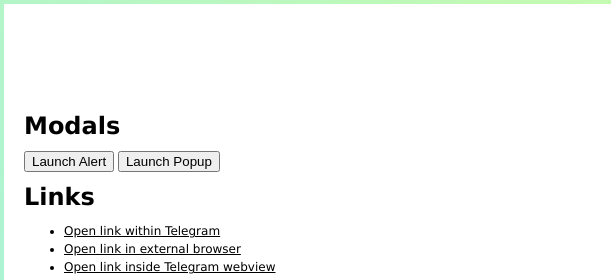
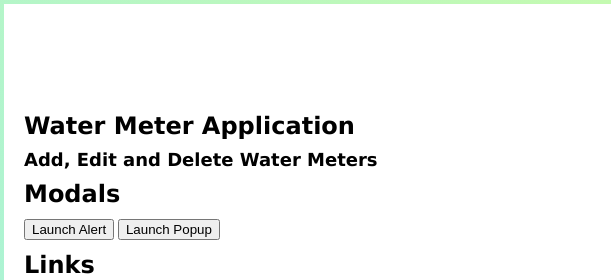
Before and after one commit to michaeljvr11/automatic-potato, a plain HTML site: page index.html in a window 1280 px wide. Shown: the top 280 px of the page, 0-611 px from the left. Drawn offline with Linux system fonts and the light colour scheme; a script that the page names is missing.

Commit message:
test_commit

```diff
--- a/index.html
+++ b/index.html
@@ -67,6 +67,8 @@
         <div align="center">
             <a href="https://ton.org/"><img width="48" src="./assets/tapps.png" alt="logo of telegram web apps"></a>
         </div>
+        <h1>Water Meter Application</h1>
+        <h2>Add, Edit and Delete Water Meters</h2>
         <h1>Modals</h1>
         <button onclick="Telegram.WebApp.showAlert('Hello World!');">Launch Alert</button>
         <button onclick="showPopup();">Launch Popup</button>
```
